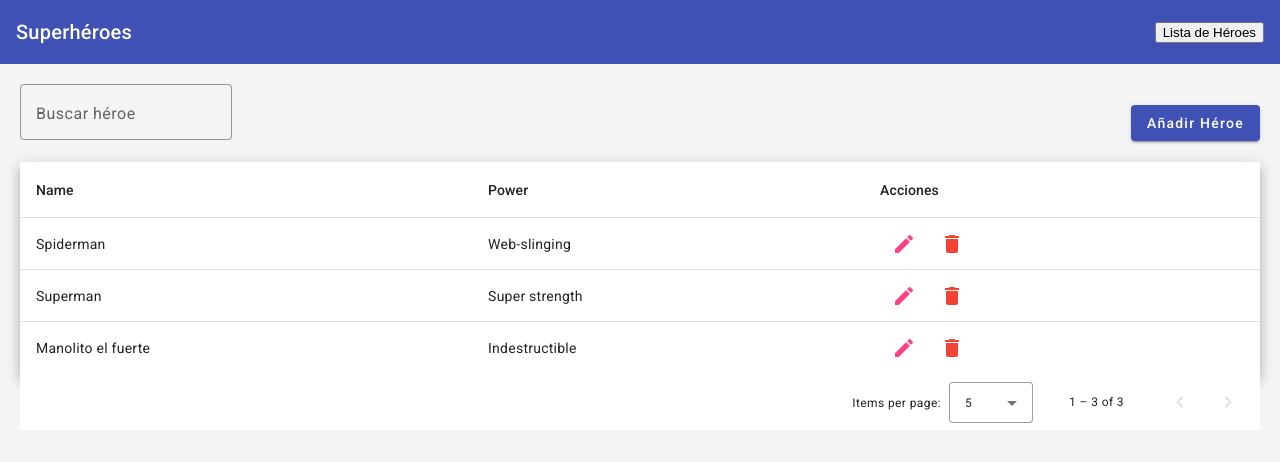
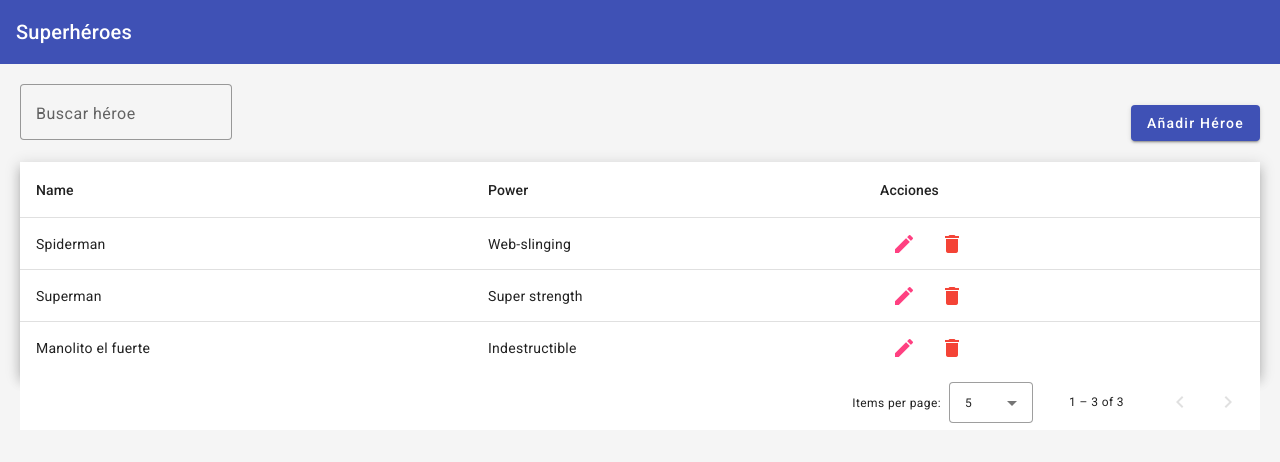
Before and after one commit to Gonza-Herrera/superhero-maintenance-Gonzalo-Herrera, an Angular app: page /heroes in a window 1280 px wide. Shown: the top 462 px of the page. Built offline with nearby package versions, Linux system fonts and the light colour scheme.

Commit message:
fix toolbar

```diff
--- a/src/app/app.component.html
+++ b/src/app/app.component.html
@@ -1,7 +1,6 @@
-<mat-toolbar color="primary">
+<mat-toolbar class="toolbar-container" color="primary">
   <span [routerLink]="'/'" class="title-app">Superhéroes</span>
   <span class="spacer"></span>
-  <button mat-button routerLink="/heroes">Lista de Héroes</button>
 </mat-toolbar>
 
 <div class="loading-container" *ngIf="isLoading | async">
```
